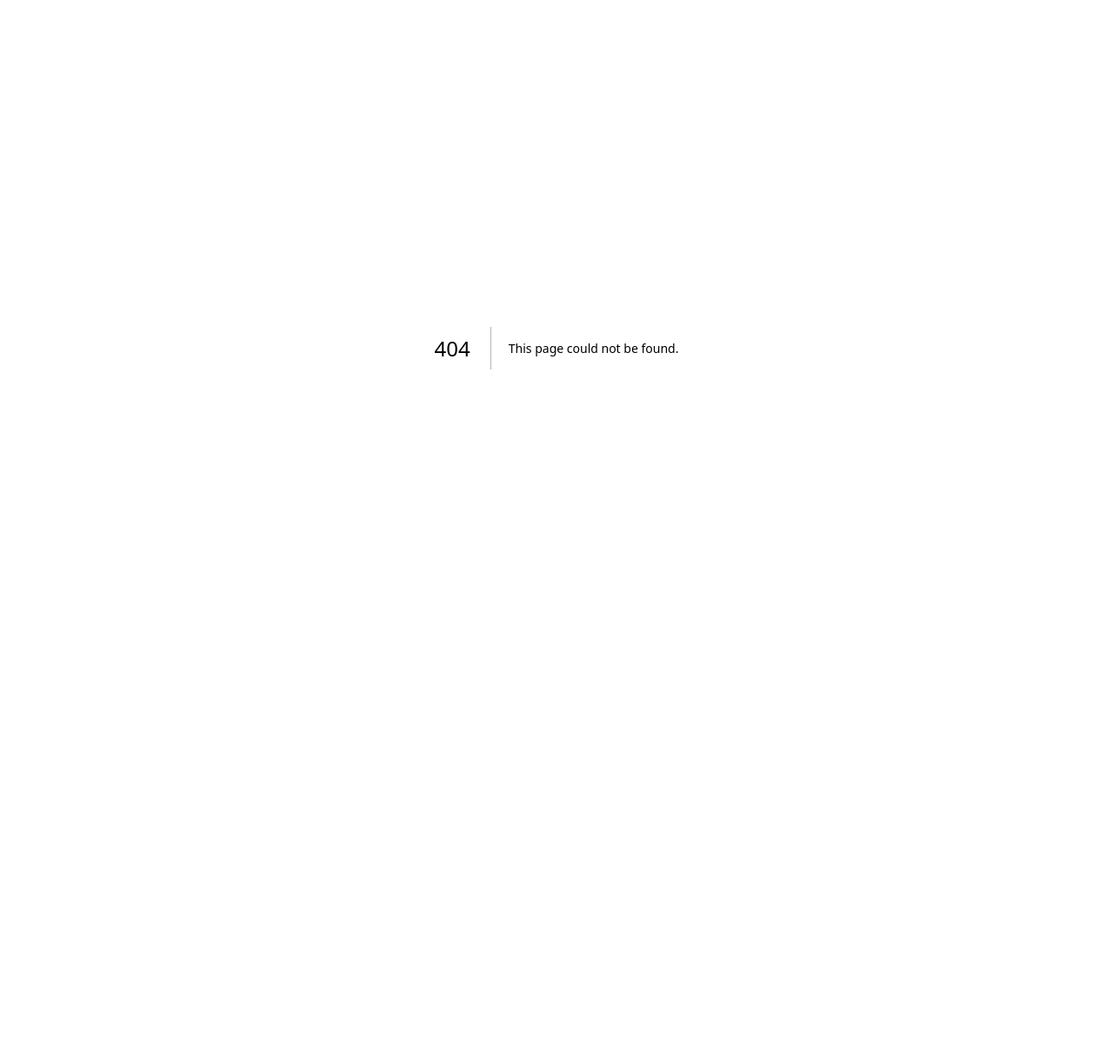
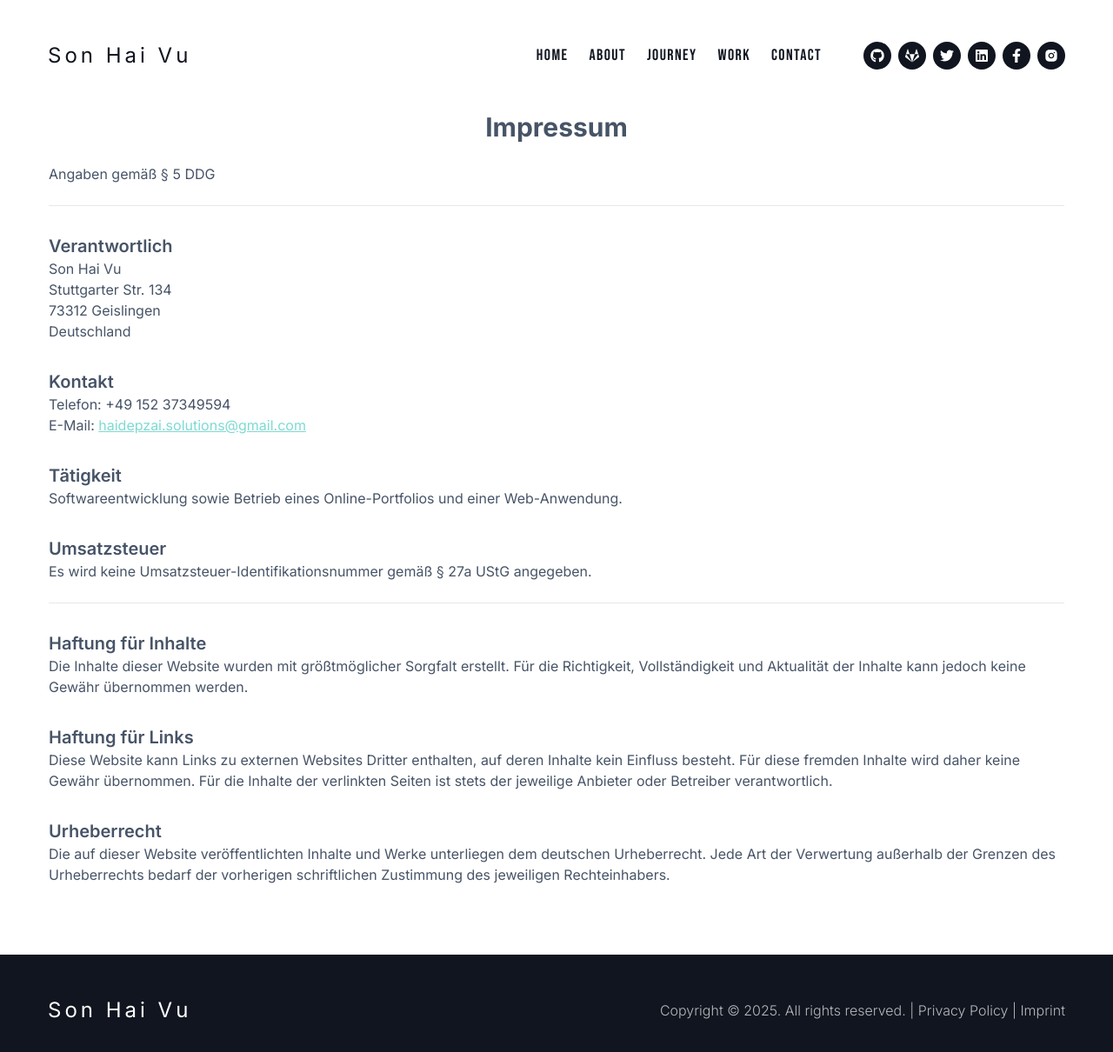
Before and after one commit to haidepzai/portfolio, a Next.js app: page /imprint in a window 1280 px wide. Before the commit this address had no page. Shown: the top 1210 px of the page at 87% size. Before the commit the page ends 800 px from the top, so only its background shows below. Built offline with nearby package versions, Linux system fonts and the light colour scheme.

Commit message:
Add Imprint

```diff
--- /dev/null
+++ b/app/imprint/page.jsx
@@ -0,0 +1,82 @@
+import Header from "@/components/Header";
+import Footer from "@/components/Footer";
+
+const Imprint = () => {
+    return (
+        <>
+            <Header />
+            <main className="container mx-auto py-16 px-4">
+                <h1 className="text-3xl font-bold mb-6 text-center mt-16">
+                    Impressum
+                </h1>
+                <p className="mb-4">Angaben gemäß § 5 DDG</p>
+
+                <hr className="my-6" />
+
+                <h2 className="text-xl font-semibold mt-8">Verantwortlich</h2>
+                <p className="mb-4">
+                    Son Hai Vu
+                    <br />
+                    Stuttgarter Str. 134
+                    <br />
+                    73312 Geislingen
+                    <br />
+                    Deutschland
+                </p>
+
+                <h2 className="text-xl font-semibold mt-8">Kontakt</h2>
+                <p className="mb-4">
+                    Telefon: +49 152 37349594
+                    <br />
+                    E-Mail:{" "}
+                    <a
+                        href="mailto:haidepzai.solutions@gmail.com"
+                        className="text-accent underline"
+                    >
+                        haidepzai.solutions@gmail.com
+                    </a>
+                </p>
+
+                <h2 className="text-xl font-semibold mt-8">Tätigkeit</h2>
+                <p className="mb-4">
+                    Softwareentwicklung sowie Betrieb eines Online-Portfolios und einer
+                    Web-Anwendung.
+                </p>
+
+                <h2 className="text-xl font-semibold mt-8">Umsatzsteuer</h2>
+                <p className="mb-4">
+                    Es wird keine Umsatzsteuer-Identifikationsnummer gemäß § 27a UStG
+                    angegeben.
+                </p>
+
+                <hr className="my-6" />
+
+                <h2 className="text-xl font-semibold mt-8">Haftung für Inhalte</h2>
+                <p className="mb-4">
+                    Die Inhalte dieser Website wurden mit größtmöglicher Sorgfalt
+                    erstellt. Für die Richtigkeit, Vollständigkeit und Aktualität der
+                    Inhalte kann jedoch keine Gewähr übernommen werden.
+                </p>
+
+                <h2 className="text-xl font-semibold mt-8">Haftung für Links</h2>
+                <p className="mb-4">
+                    Diese Website kann Links zu externen Websites Dritter enthalten, auf
+                    deren Inhalte kein Einfluss besteht. Für diese fremden Inhalte wird
+                    daher keine Gewähr übernommen. Für die Inhalte der verlinkten Seiten
+                    ist stets der jeweilige Anbieter oder Betreiber verantwortlich.
+                </p>
+
+                <h2 className="text-xl font-semibold mt-8">Urheberrecht</h2>
+                <p className="mb-4">
+                    Die auf dieser Website veröffentlichten Inhalte und Werke unterliegen
+                    dem deutschen Urheberrecht. Jede Art der Verwertung außerhalb der
+                    Grenzen des Urheberrechts bedarf der vorherigen schriftlichen
+                    Zustimmung des jeweiligen Rechteinhabers.
+                </p>
+            </main>
+            <Footer />
+        </>
+    );
+};
+
+export default Imprint;
--- a/components/Footer.jsx
+++ b/components/Footer.jsx
@@ -23,6 +23,13 @@ const Footer = () => {
             >
               Privacy Policy
             </Link>
+            {" "} | {" "}
+            <Link
+              href="/imprint"
+              className="hover:text-white transition"
+            >
+              Imprint
+            </Link>
           </div>
         </div>
       </div>
--- a/components/Nav.jsx
+++ b/components/Nav.jsx
@@ -1,30 +1,25 @@
 "use client";
 import { Link as ScrollLink } from "react-scroll";
+import Link from "next/link";
+import { usePathname } from "next/navigation";
 
 const links = [
-  {
-    name: "home",
-  },
-  {
-    name: "about",
-  },
-  {
-    name: "journey",
-  },
-  {
-    name: "work",
-  },
-  {
-    name: "contact",
-  },
+  { name: "home" },
+  { name: "about" },
+  { name: "journey" },
+  { name: "work" },
+  { name: "contact" },
 ];
 
-const nav = ({ containerStyles, listStyles, linkStyles, spy }) => {
+const Nav = ({ containerStyles, listStyles, linkStyles, spy }) => {
+  const pathname = usePathname();
+  const isHome = pathname === "/";
+
   return (
     <nav className={containerStyles}>
       <ul className={listStyles}>
         {links.map((link, index) => {
-          return (
+          return isHome ? (
             <ScrollLink
               spy={spy}
               key={index}
@@ -36,6 +31,10 @@ const nav = ({ containerStyles, listStyles, linkStyles, spy }) => {
             >
               {link.name}
             </ScrollLink>
+          ) : (
+            <Link key={index} href={`/#${link.name}`} className={linkStyles}>
+              {link.name}
+            </Link>
           );
         })}
       </ul>
@@ -43,4 +42,4 @@ const nav = ({ containerStyles, listStyles, linkStyles, spy }) => {
   );
 };
 
-export default nav;
+export default Nav;
```
Also changed, not shown: 1 other file (tests, documents, lock files or other folders).
